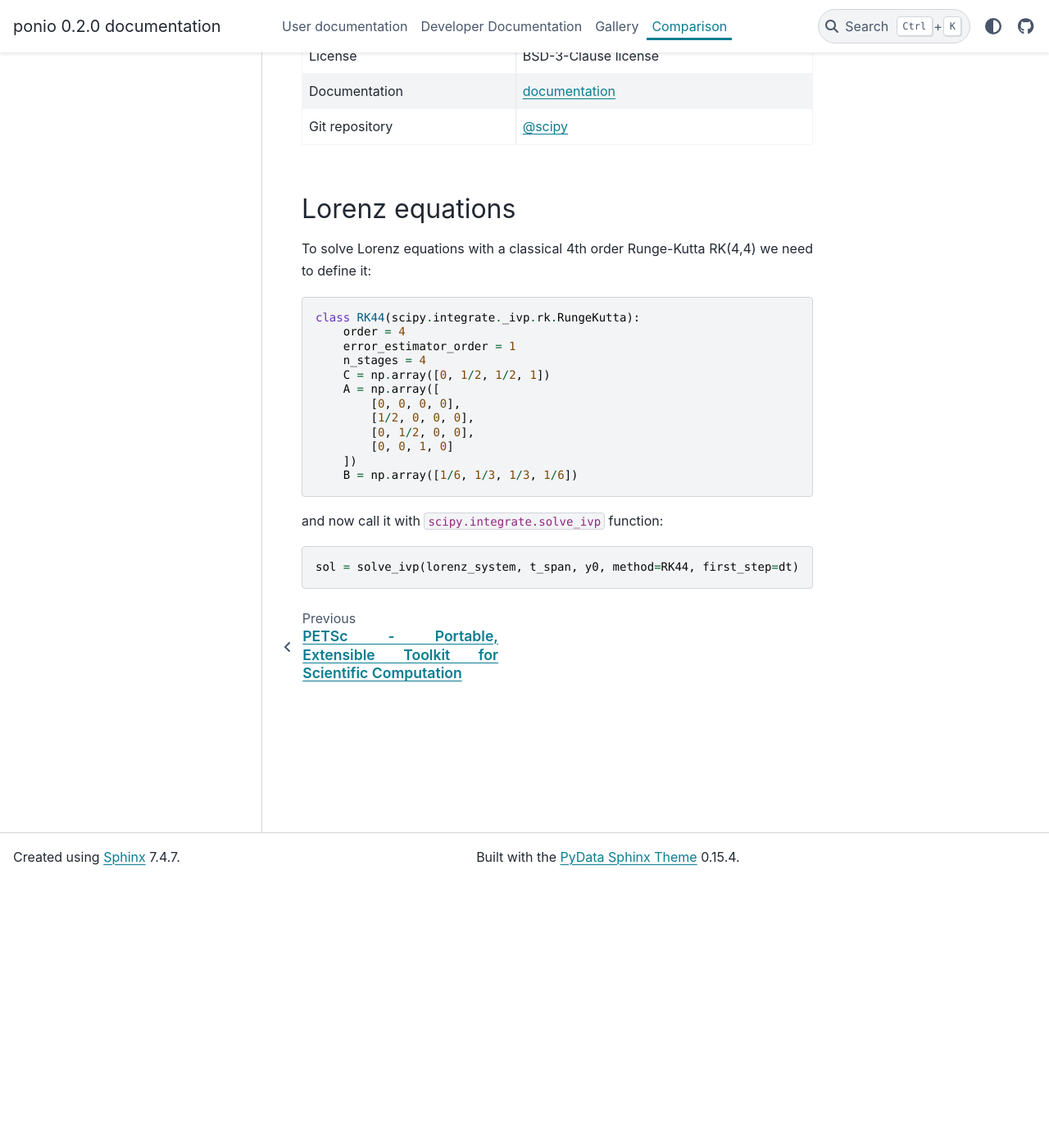
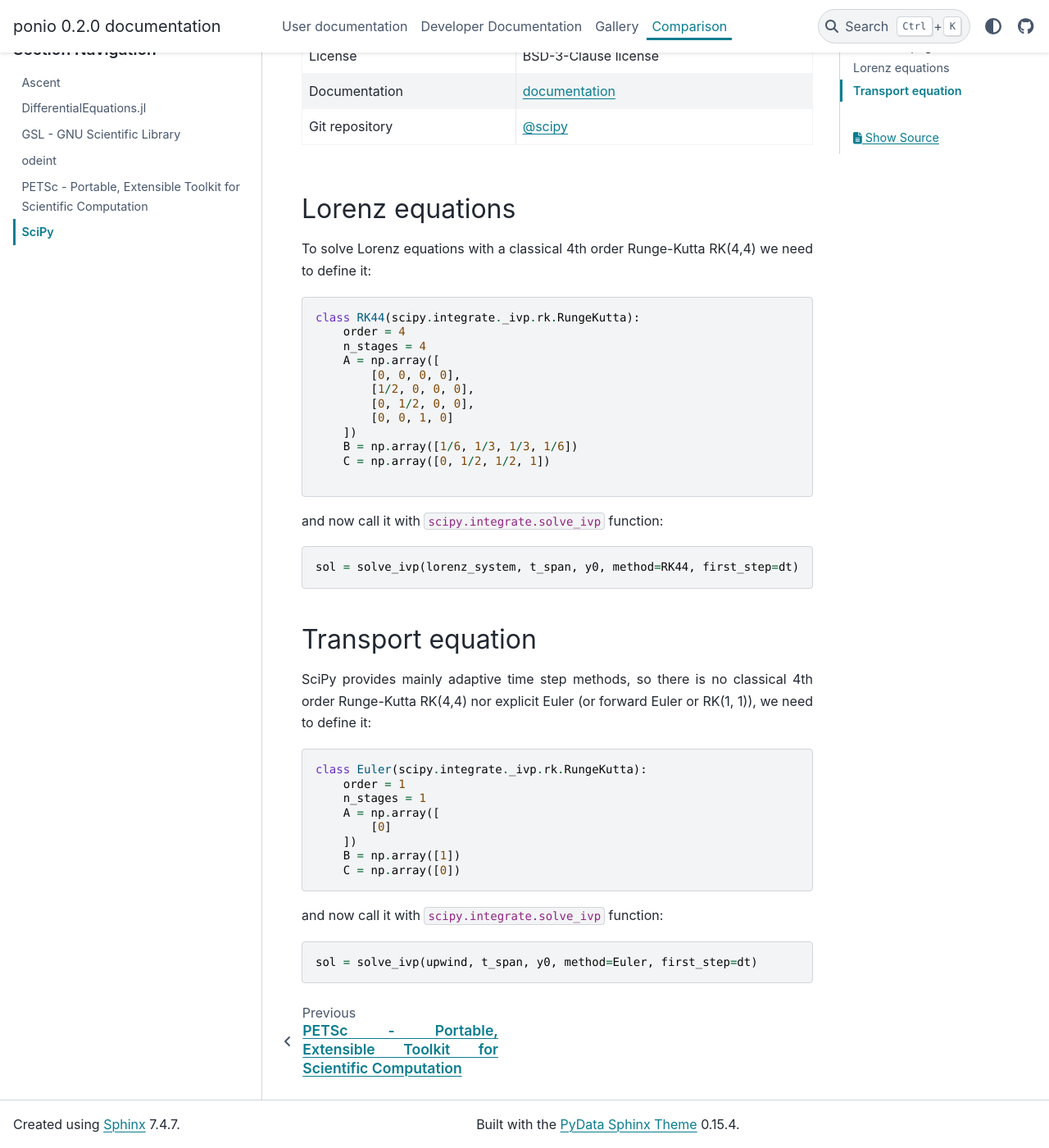
Before and after one commit to hpc-maths/ponio, a Sphinx documentation site: the page built from ponio/doc/source/compare/scipy/README.md, in a window 1280 px wide and 1400 px high, scrolled down 326 px. Shown: the whole window at 82% size. Built offline with Sphinx 7.4.7 and the PyData theme 0.15.4, drawn with Linux system fonts in a browser that asks for light colours; pages that are not in the unit, such as notebooks, are missing from menus.

Commit message:
improve doc on transport equation

````diff
--- a/ponio/doc/source/compare/scipy/README.md
+++ b/ponio/doc/source/compare/scipy/README.md
@@ -22,3 +22,17 @@
 ```python
 sol = solve_ivp(lorenz_system, t_span, y0, method=RK44, first_step=dt)
 ```
+
+## Transport equation
+
+SciPy provides mainly adaptive time step methods, so there is no classical 4th order Runge-Kutta RK(4,4) nor explicit Euler (or forward Euler or RK(1, 1)), we need to define it:
+
+```{literalinclude} transport.py
+  :lines: 6-13
+```
+
+and now call it with `scipy.integrate.solve_ivp` function:
+
+```python
+sol = solve_ivp(upwind, t_span, y0, method=Euler, first_step=dt)
+```
--- a/ponio/doc/source/compare/scipy/lorenz.py
+++ b/ponio/doc/source/compare/scipy/lorenz.py
@@ -5,9 +5,7 @@
 
 class RK44(scipy.integrate._ivp.rk.RungeKutta):
     order = 4
-    error_estimator_order = 1
     n_stages = 4
-    C = np.array([0, 1/2, 1/2, 1])
     A = np.array([
         [0, 0, 0, 0],
         [1/2, 0, 0, 0],
@@ -15,6 +13,10 @@
         [0, 0, 1, 0]
     ])
     B = np.array([1/6, 1/3, 1/3, 1/6])
+    C = np.array([0, 1/2, 1/2, 1])
+
+    # need this for dense output even if we don't use it
+    error_estimator_order = 1
     E = np.array([0.1, 0.1, 0.1, 0.1, 0.1])
     P = np.array([[1, -4 / 3, 5 / 9, 0],
                   [0, 1, -2/3, 0],
--- a/ponio/doc/source/compare/scipy/transport.py
+++ b/ponio/doc/source/compare/scipy/transport.py
@@ -5,13 +5,15 @@
 
 class Euler(scipy.integrate._ivp.rk.RungeKutta):
     order = 1
-    error_estimator_order = 1
     n_stages = 1
-    C = np.array([0])
     A = np.array([
         [0]
     ])
     B = np.array([1])
+    C = np.array([0])
+
+    # need this for dense output even if we don't use it
+    error_estimator_order = 1
     E = np.array([0.1, 0.1])
     P = np.array([[1]])
 
````
Also changed, not shown: ponio/doc/source/compare/README.rst (+21 -0 lines), ponio/doc/source/compare/gsl/README.md (+16 -0 lines), 2 other files.
